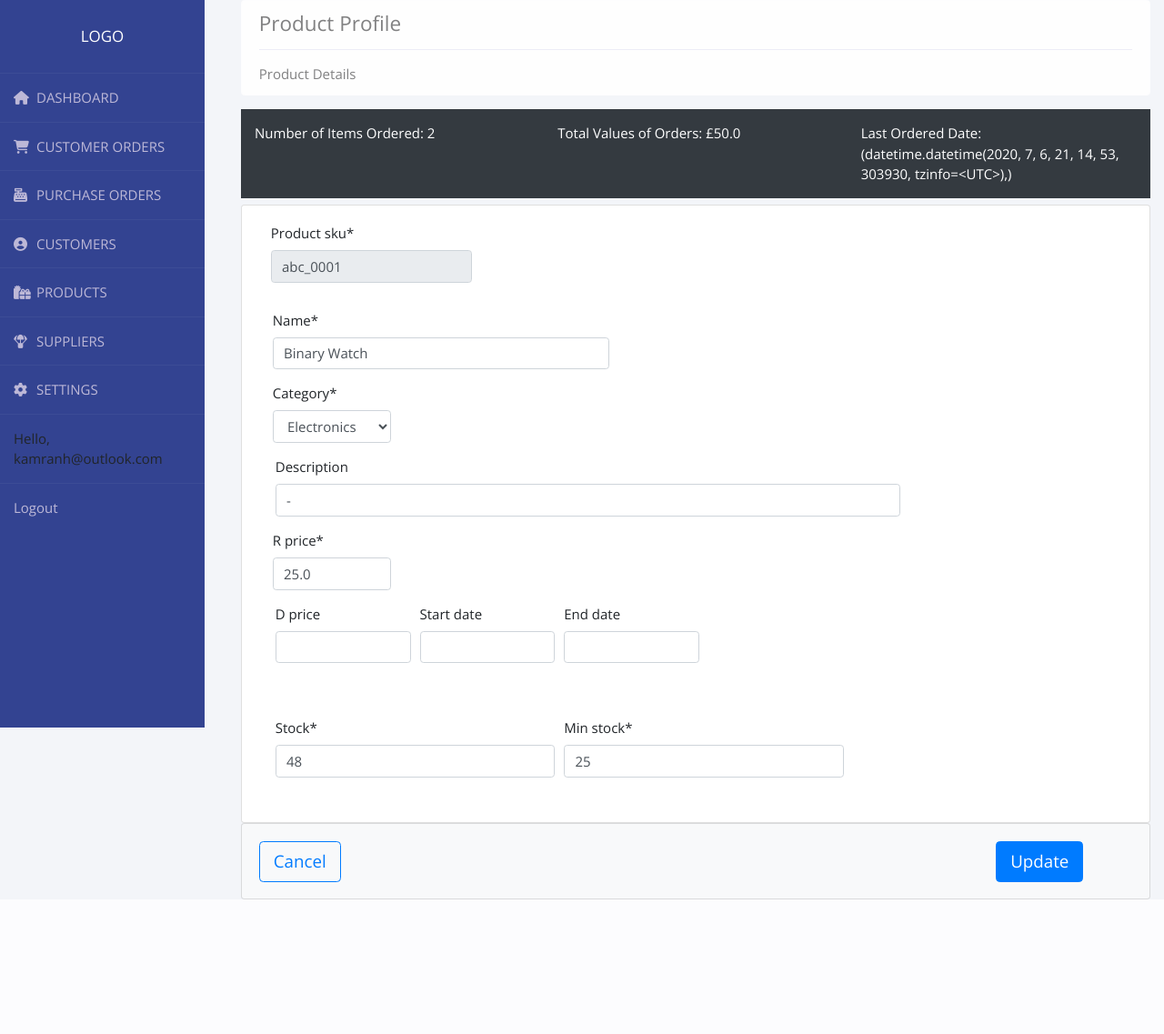
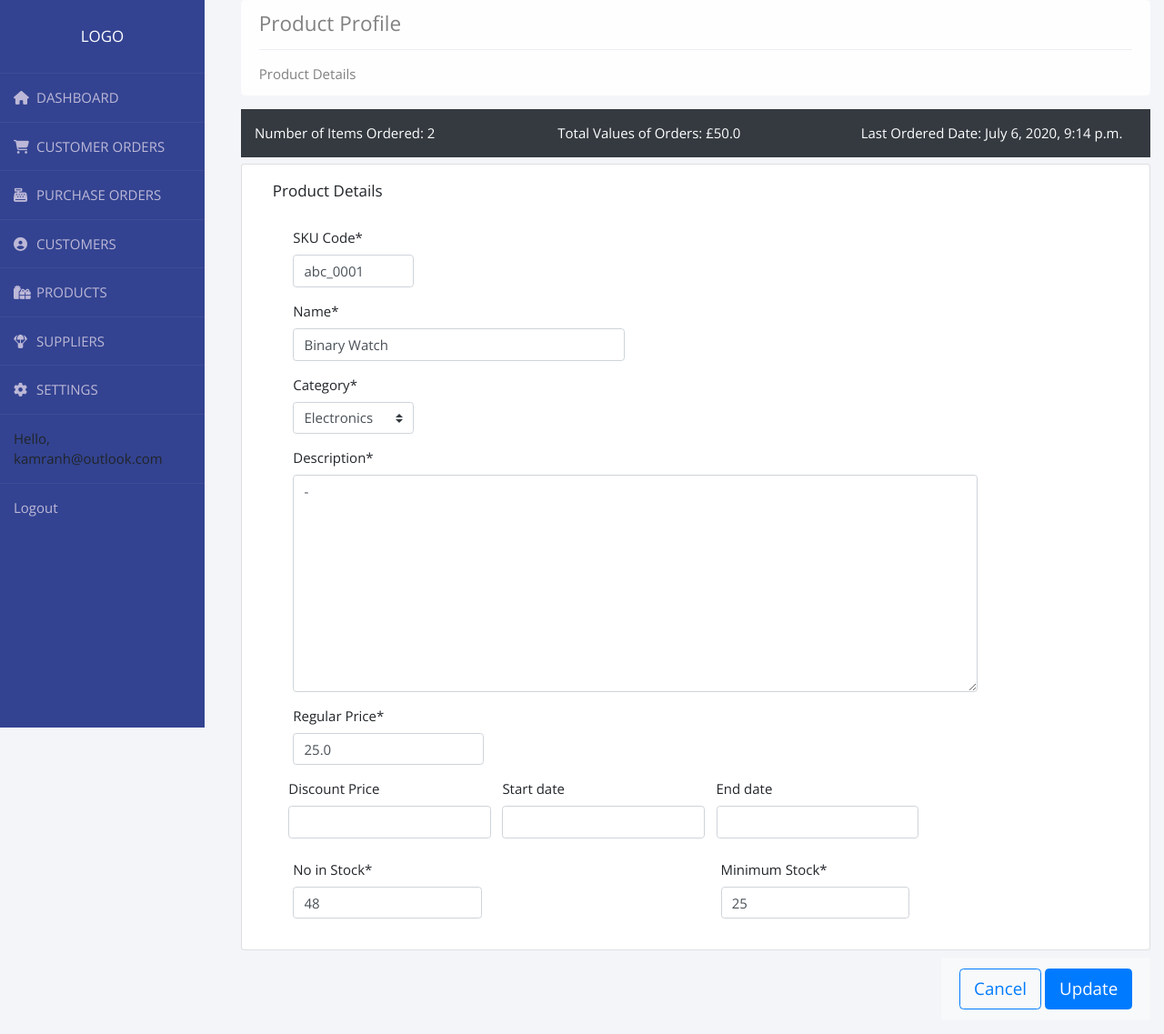
Before and after one commit to kamcoder-dev/Management-information-system---Django, a Django app: page /edit_product/1/ in a window 1280 px wide. Shown: the whole page at 91% size. Before the commit the page ends 989 px from the top, so only its background shows below. Run offline with Django 3.2, Linux system fonts and the light colour scheme; a user stored in the database is signed in; data comes from the database, SQL or seed files in the repository; both versions use the stored data as it was after the commit; some libraries are stand-ins or nearby versions.

Commit message:
WIP on product_edit template

```diff
--- a/crm1/accounts/forms.py
+++ b/crm1/accounts/forms.py
@@ -4,8 +4,10 @@
 from django.contrib.auth.forms import ReadOnlyPasswordHashField
 from .models import User, Customer, Order, Product, Picture
 from django.forms import ModelForm
+from django.forms import widgets, DateTimeField, DateField, DateInput
+from crispy_forms.helper import FormHelper
+
 User = get_user_model()
-
 
 
 class UserAdminCreationForm(forms.ModelForm):
@@ -14,7 +16,8 @@
     fields, plus a repeated password.
     """
     password1 = forms.CharField(label='Password', widget=forms.PasswordInput)
-    password2 = forms.CharField(label='Password confirmation', widget=forms.PasswordInput)
+    password2 = forms.CharField(
+        label='Password confirmation', widget=forms.PasswordInput)
 
     class Meta:
         model = User
@@ -36,17 +39,19 @@
             user.save()
         return user
 
+
 class RegisterForm(forms.ModelForm):
     """
     A form for creating new users. Includes all the required
     fields, plus a repeated password.
     """
     password1 = forms.CharField(label='Password', widget=forms.PasswordInput)
-    password2 = forms.CharField(label='Password confirmation', widget=forms.PasswordInput)
+    password2 = forms.CharField(
+        label='Password confirmation', widget=forms.PasswordInput)
 
     class Meta:
         model = User
-        fields = ('email','admin', 'active')
+        fields = ('email', 'admin', 'active')
 
     def clean_password2(self):
         # Check that the two password entries match
@@ -63,6 +68,7 @@
         if commit:
             user.save()
         return user
+
 
 class UserAdminChangeForm(forms.ModelForm):
     """A form for updating users. Includes all the fields on
@@ -82,53 +88,70 @@
         return self.initial["password"]
 
 
-
 class LoginForm(forms.Form):
     username = forms.EmailField(label='Email')
     password = forms.CharField(widget=forms.PasswordInput)
 
 
 class OrderForm(ModelForm):
-	class Meta:
-		model = Order
-		fields = '__all__'
+    class Meta:
+        model = Order
+        fields = '__all__'
 
 
 class ProductForm(forms.ModelForm):
 
-    product_sku = forms.CharField(disabled=True)
+    name = forms.CharField(label="Name")
+    product_sku = forms.CharField(label="SKU Code")
+    r_price = forms.FloatField(label="Regular Price")
+    d_price = forms.FloatField(label="Discount Price", required=False)
+    min_stock = forms.IntegerField(label="Minimum Stock")
+    stock = forms.IntegerField(label="No in Stock")
+    description = forms.CharField(
+        label="Description", widget=forms.Textarea)
+
+    start_date = forms.DateTimeField(widget=DateInput(format='%d-%m-%Y'),
+                                     input_formats=('%d-%m-%Y',),
+                                     required=False)
+
+    end_date = forms.DateTimeField(widget=DateInput(format='%d-%m-%Y'),
+                                   input_formats=('%d-%m-%Y',),
+                                   required=False)
 
     class Meta:
         model = Product
-        fields = ['product_sku','name','category','description','r_price','d_price','start_date', 'end_date','stock','min_stock']
+        fields = ['product_sku', 'name', 'category', 'description', 'r_price',
+                  'd_price', 'start_date', 'end_date', 'stock', 'min_stock']
+
+    def __init__(self, *args, **kwargs):
+        super(ProductForm, self).__init__(*args, **kwargs)
+        self.helper = FormHelper()
+        #self.helper.form_class = "form-horizontal"
+
 
 class CreateProductForm(forms.ModelForm):
 
     class Meta:
         model = Product
-        fields = ['product_sku','name','category','description','r_price','d_price','start_date', 'end_date','stock','min_stock']
-
-
-
-
+        fields = ['product_sku', 'name', 'category', 'description', 'r_price',
+                  'd_price', 'start_date', 'end_date', 'stock', 'min_stock']
 
 
 class CustomerProfileForm(ModelForm):
-	class Meta:
-		model = Customer
-		fields = ['title','first_name','middle_name','last_name','phone','country','birth_year','gender']
+    class Meta:
+        model = Customer
+        fields = ['title', 'first_name', 'middle_name',
+                  'last_name', 'phone', 'country', 'birth_year', 'gender']
+
 
 class EditCustomerProfileForm(ModelForm):
 
-
-    customer_uuid = forms.UUIDField(disabled=True)
-
+    customer_uuid = forms.UUIDField(disabled=True, label="Customer ID")
 
     class Meta:
         model = Customer
-        fields = ['customer_uuid','title','first_name','middle_name','last_name','phone','country','birth_year','gender']
-
-
+        fields = ['customer_uuid', 'title', 'first_name', 'middle_name',
+                  'last_name', 'phone', 'country', 'birth_year', 'gender']
 
 
 class PictureForm(forms.ModelForm):
@@ -136,23 +159,26 @@
         model = Picture
         fields = '__all__'
 
+
 class CustomUserForm(forms.ModelForm):
     class Meta:
         model = User
         fields = ['email', 'password', 'active', 'admin']
         #exclude = ('last_login', 'staff' )
 
+
 class UpdateCustomUserForm(forms.ModelForm):
-
 
     class Meta:
         model = User
         fields = ['email', 'password', 'active', 'admin']
 
+
 class AddressUpdate(forms.ModelForm):
     class Meta:
         model = Customer
-        fields = ['address1', 'address2','city', 'county', 'post_code']
+        fields = ['address1', 'address2', 'city', 'county', 'post_code']
+
 
 class CreateOrderForm(forms.ModelForm):
 
--- a/crm1/accounts/models.py
+++ b/crm1/accounts/models.py
@@ -13,6 +13,7 @@
 from activatable_model.models import BaseActivatableModel
 from django.db.models import Max
 import uuid
+from datetime import datetime
 
 
 # Create your models here.
@@ -160,16 +161,23 @@
     description = models.CharField(max_length=200, null=True, blank=True)
     r_price = models.FloatField(null=True)
     d_price = models.FloatField(null=True, blank=True, default='')
-    start_date = models.DateTimeField(null=True, blank=True, default='')
+    start_date = models.DateField(null=True, blank=True, default='')
     end_date = models.DateField(null=True, blank=True, default='')
     tags = models.ManyToManyField(Tag)
-    stock = models.IntegerField(max_length=200, null=True)
-    min_stock = models.IntegerField(max_length=200, null=True)
+    stock = models.IntegerField(null=True)
+    min_stock = models.IntegerField(null=True)
     is_active = models.BooleanField(default=False)
     product_sku = models.CharField(max_length=200, null=True)
 
     def __str__(self):
         return self.product_sku
+
+  #  def clean(self):
+   #     if self.start_date < datetime.now() < self.end_date:
+    #        self.r_price = None
+
+     #   elif self.end_date < datetime.now():
+      #      self.d_price = None
 
 
 class Order(models.Model):
--- a/crm1/accounts/templates/accounts/edit_product_profile.html
+++ b/crm1/accounts/templates/accounts/edit_product_profile.html
@@ -2,8 +2,13 @@
 {% load static %}
 {% load crispy_forms_tags %}
 
+{% block content %}
 
-{% block content %}
+<style>
+  form {
+    padding-left: 2rem;
+  }
+</style>
 
 <br>
 
@@ -39,88 +44,63 @@
   <div class="row">
     <div class="col-md-12">
       <div class="card card-body">
+        <div class='container'>
+          <h2>Product Details</h2>
+        </div>
+        <br>
 
-        <form method="post">
+        <form class="form-horizontal" method="post">
           {% csrf_token %}
-          <div class="form-row">
-            <label for="sku" div class="form-group col-md-1.6 mb-3" style="padding-left: 1.2rem;">
 
+          <div class="form-group col-lg-2 mb-0" style="padding-left: 0.5rem;">
             {{ form.product_sku|as_crispy_field }}
-
           </div>
-          <div class="form-group col-lg-5 mb-3">
-            {{form.name|as_crispy_field }}
+          <div class="form-group col-lg-5 mb-0" style="padding-left: 0.5rem;">
+            {{ form.name|as_crispy_field }}
           </div>
-          <div class="form-group col-md-2 mb-0">
+          <div class="form-group col-lg-2 mb-0" style="padding-left: 0.5rem;">
             {{ form.category|as_crispy_field }}
           </div>
-
-          <div class="form-group col-md-9 mb-12" style="padding-left: 1.2rem;">
+          <div class="form-group col-lg-10 mb-0" style="padding-left: 0.5rem;">
             {{ form.description|as_crispy_field }}
-
           </div>
-          <div class="form-group col-md-2 mb-12">
+          <div class="form-group col-lg-3 mb-0" style="padding-left: 0.5rem;">
             {{ form.r_price|as_crispy_field }}
           </div>
-          <div class="form-row" style="padding-left: 1.2rem;">
+          <div class="form-row">
 
-            <div class="form-group col-lg-2 mb-6">
+            <div class="form-group col-lg-3 mb-2" style="padding-left: 0.5rem;">
               {{ form.d_price|as_crispy_field }}
             </div>
-            <div class="form-group col-md-2 mb-5">
-
+            <div class="form-group col-lg-3 mb-2" style="padding-left: 0.5rem;">
               {{ form.start_date|as_crispy_field }}
             </div>
-            <div class="form-group col-md-2 mb-5">
+            <div class="form-group col-lg-3 mb-2" style="padding-left: 0.5rem;">
               {{ form.end_date|as_crispy_field }}
             </div>
 
           </div>
-          <div class="form-row" style="padding-left: 1.2rem;">
-
-            <div class="form-group col-md-4 mb-12">
+          <div class="form-row">
+            <div class="col-sm">
+              <div class="form-group col-lg-6 mb-1" style="padding-left: 0.5rem;">
                 {{ form.stock|as_crispy_field }}
               </div>
-            <div class="form-group col-md-4 mb-0">
+            </div>
+            <div class="col-sm">
+              <div class="form-group col-lg-6 mb-1" style="padding-left: 0.5rem;">
                 {{ form.min_stock|as_crispy_field }}
               </div>
-
             </div>
           </div>
       </div>
     </div>
 
-  <div class="card bg-light">
-    <div class="card-body">
-      <div class="row">
-        <div class="col-lg-10">
+    <div class="container float-sm-left " style="margin-top: 0.5rem;margin-right:auto">
+      <div class=" alert bg-light float-sm-right shawdow-sm " role="alert">
         <a class="btn btn-outline-primary btn-lg" href="{% url 'product_list' %}">Cancel</a>
-        </div>
-        <div class="row">
-          <div class="col-lg-7">
         <button type="submit" class="btn btn-primary btn-lg">Update</button>
       </div>
     </div>
-      </div>
-    </div>
-
-    </form>
-
-
-
-
-
-
-
-
-
-
-
-
-
-
-
-
 
 
     {% endblock %}
--- a/crm1/accounts/templates/accounts/product_list.html
+++ b/crm1/accounts/templates/accounts/product_list.html
@@ -81,10 +81,6 @@
 
 
 
-
-
-
-
 		{% endfor %}
 
 	</table>
--- a/crm1/accounts/views.py
+++ b/crm1/accounts/views.py
@@ -56,20 +56,23 @@
 @login_required(login_url='login')
 def home(request):
     orders = Order.objects.all()
-    customers = Customer.objects.all()
 
-    total_customers = customers.count()
+    active_users = User.objects.filter(active=True).count()
 
     total_orders = orders.count()
     delivered = orders.filter(status='Delivered').count()
     pending = orders.filter(status='Pending').count()
 
-    last_ordered_date = Order.objects.all().values_list(
-        'date_created').latest()
+    try:
+        last_ordered_date = list(Order.objects.all().values_list(
+            'date_created').latest())[0]
 
-    context = {'orders': orders, 'customers': customers,
+    except Order.DoesNotExist:
+        last_ordered_date = None
+
+    context = {'orders': orders,
                'total_orders': total_orders, 'delivered': delivered,
-               'pending': pending, 'total_customers': total_customers, 'last_ordered_date': last_ordered_date}
+               'pending': pending, 'active_users': active_users, 'last_ordered_date': last_ordered_date}
 
     return render(request, 'accounts/dashboard.html', context)
 
@@ -219,8 +222,8 @@
     total_value_of_orders = list(r.values())[0]
 
     try:
-        latest_date = Order.objects.all().values_list(
-            'date_created').filter(customer__id=pk).latest()
+        latest_date = list(Order.objects.all().values_list(
+            'date_created').filter(customer__id=pk).latest())[0]
 
     except Order.DoesNotExist:
         latest_date = None
@@ -311,8 +314,8 @@
     total_value_of_orders = list(r.values())[0]
 
     try:
-        last_ordered_date = Order.objects.all().values_list(
-            'date_created').filter(product__id=pk).latest()
+        last_ordered_date = list(Order.objects.all().values_list(
+            'date_created').filter(product__id=pk).latest())[0]
 
     except Order.DoesNotExist:
         last_ordered_date = None
--- a/crm1/crm1/settings.py
+++ b/crm1/crm1/settings.py
@@ -42,6 +42,7 @@
     'crispy_forms',
     'activatable_model',
     "bootstrap4",
+
 ]
 
 MIDDLEWARE = [
```
Also changed, not shown: crm1/accounts/templates/accounts/dashboard.html (+10 -9 lines), crm1/accounts/migrations/0001_initial.py, crm1/accounts/migrations/0002_auto_20200704_1241.py (deleted), crm1/db.sqlite3. Lines whose indentation alone changed are shown as unchanged.
